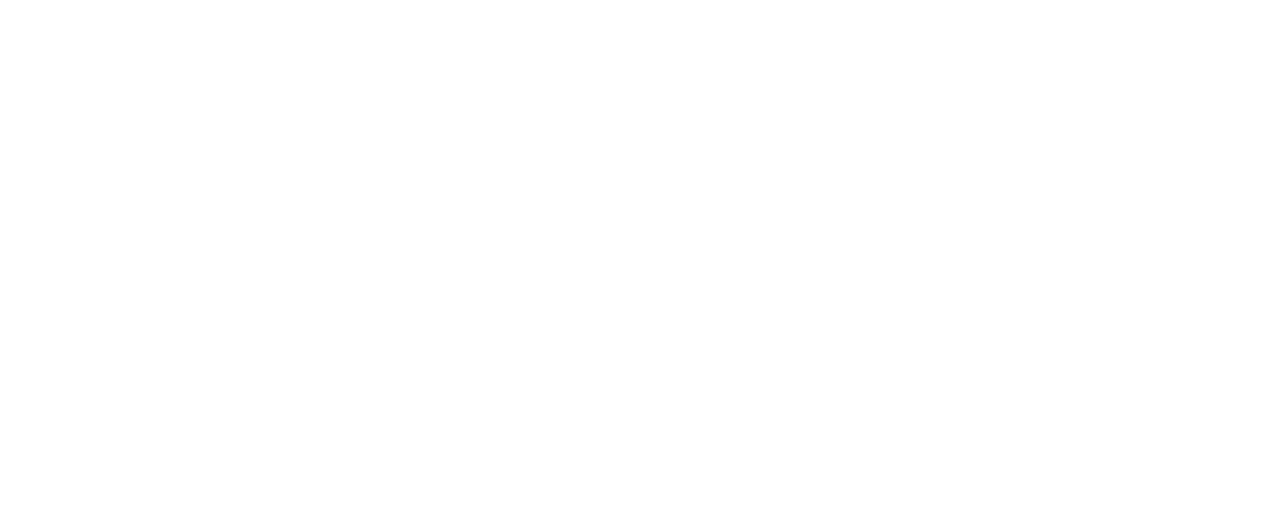
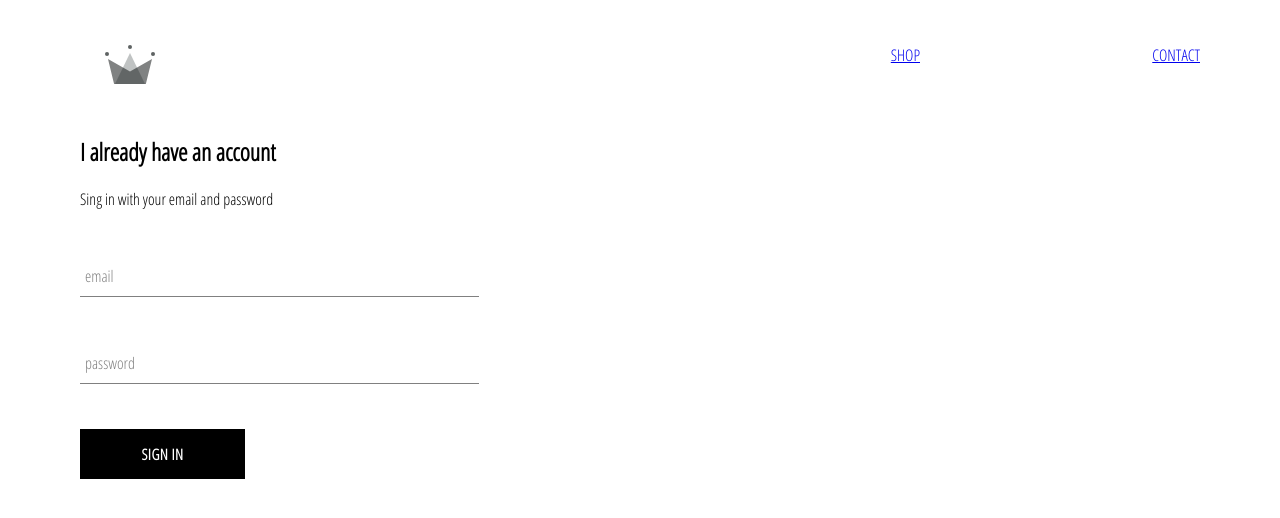
Before and after one commit to subhashsurana/crwn-clothing, a React (Create React App) app: page /signin in a window 1280 px wide. Shown: the top 518 px of the page. Built offline with nearby package versions, Linux system fonts and the light colour scheme.

Commit message:
creating signin page and sign in components, form-input, custom-butto…

```diff
--- a/src/App.js
+++ b/src/App.js
@@ -1,17 +1,23 @@
 import React from 'react';
 import { Switch, Route } from 'react-router-dom';
-import ShopPage from './pages/Shop/shop.component'
+import ShopPage from './pages/Shop/shop.component.jsx'
 
 import './App.css';
+import SignInAndSignUpPage from './pages/sign-in-and-sign-up/sign-in-and-sign-up.component'
 
 import HomePage from './pages/homepage.component';
+
+// eslint-disable-next-line
+import Header from './components/Header/header.component.jsx'
 
 function App() {
   return (
     <div>
+      <Header />
       <Switch>
         <Route exact path='/' component={HomePage} />
         <Route path='/shop' component={ShopPage} />
+        <Route path ='/signin' component={SignInAndSignUpPage} />
       </Switch>
     </div>
   );
--- /dev/null
+++ b/src/components/Header/header.component.jsx
@@ -0,0 +1,27 @@
+import React from 'react';
+import {Link } from 'react-router-dom';
+import {ReactComponent as Logo  } from '../../assets/crown.svg';
+
+
+import './header.styles.scss';
+import { directive } from '@babel/types';
+
+const Header = () => (
+
+    <div className='header'>
+        <Link className='logo-container' to="/">
+            <Logo className="logo " />
+        </Link>
+
+        <div className='options'>
+            <Link className='options' to='/shop'>
+                SHOP
+            </Link>
+            <Link className='options' to='/shop'>
+                CONTACT
+            </Link>
+        </div>
+    </div>
+);
+
+export default Header;
--- /dev/null
+++ b/src/components/Header/header.styles.scss
@@ -0,0 +1,25 @@
+.header {
+    height: 70px;
+    width: 100%;
+    display: flex;
+    justify-content: space-between;
+    margin-bottom: 25px;
+
+    .logo-container {
+      height: 100%;
+      width: 70px;
+      padding: 25px;
+    }
+
+    .options {
+      width: 50%;
+      height: 100%;
+      display: flex;
+      align-items: center;
+      justify-content: flex-end;
+
+      .option {
+        padding: 10px 15px;
+      }
+    }
+  }
--- /dev/null
+++ b/src/components/custom-button/custom-button.component.jsx
@@ -0,0 +1,12 @@
+import React from 'react';
+
+import './custom-button.styles.scss';
+
+const CustomButton = ({children, ...otherProps}) => (
+<button className="custom-button" {...otherProps}>
+{children}
+</button>
+
+);
+
+export default CustomButton;
--- /dev/null
+++ b/src/components/custom-button/custom-button.styles.scss
@@ -0,0 +1,22 @@
+.custom-button {
+    min-width: 165px;
+    width: auto;
+    height: 50px;
+    letter-spacing: 0.5px;
+    line-height: 50px;
+    padding: 0 35px 0 35px;
+    font-size: 15px;
+    background-color: black;
+    color: white;
+    text-transform: uppercase;
+    font-family: 'Open Sans Condensed';
+    font-weight: bolder;
+    border: none;
+    cursor: pointer;
+
+    &:hover {
+      background-color: white;
+      color: black;
+      border: 1px solid black;
+    }
+  }
--- /dev/null
+++ b/src/components/form-input/form-input.component.jsx
@@ -0,0 +1,18 @@
+import React from 'react';
+
+import './form-input.styles.scss';
+
+const FormInput = ( {handleChange, label, ...otherProps}) => (
+
+    <div className='group'>
+        <input className='form-input' onChange={handleChange} {...otherProps} />
+        {
+            label ? (
+            <label className={`${otherProps.value.length ? 'shrink' : ''} form-input-label`}>
+            {label}
+            </label>
+             ) : null}
+    </div>
+);
+
+export default FormInput;
--- /dev/null
+++ b/src/components/form-input/form-input.styles.scss
@@ -0,0 +1,56 @@
+$sub-color: grey;
+$main-color: black;
+
+@mixin shrinkLabel {
+    top: -14px;
+    font-size: 12px;
+    color: $main-color;
+}
+
+.group {
+ position: relative;
+ margin: 45px 0;
+
+
+
+ .form-input {
+   background: none;
+   background-color: white;
+   color: $sub-color;
+   font-size: 18px;
+   padding: 10px 10px 10px 5px;
+   display: block;
+   width: 100%;
+   border: none;
+   border-radius: 0;
+   border-bottom: 1px solid $sub-color;
+   margin: 25px 0;
+
+   &:focus{
+    outline: none;
+   }
+
+   &:focus ~ .form-input-label{
+    @include shrinkLabel();
+    }
+   }
+
+   input[type='password']{
+       letter-spacing: 0.3em;
+   }
+
+   .form-input-label{
+       color: $sub-color;
+       font-size: 16px;
+       font-weight: normal;
+       position: absolute;
+       pointer-events: none;
+       left: 5px;
+       top: 10px;
+       transition: 300ms ease all;
+
+       &.shrink {
+           @include shrinkLabel();
+       }
+   }
+}
--- /dev/null
+++ b/src/components/sign-in/sign-in.component.jsx
@@ -0,0 +1,58 @@
+import React from 'react';
+
+import './sign-in.styles.scss';
+//import SignInAndSignUpPage from '../../pages/sign-in-and-sign-up/sign-in-and-sign-up.component';
+import FormInput from '../form-input/form-input.component';
+import CustomButton from '../custom-button/custom-button.component';
+
+class SignIn extends React.Component {
+    constructor(props) {
+        super(props);
+
+        this.state = {
+            email: '',
+            password: ''
+        }
+    }
+
+    handleSubmit = event => {
+        event.preventDefault();
+        this.setState({ email: '', password: '' })
+    }
+
+    handleChange = event => {
+        const { value, name} = event.target;
+        this.setState( {[name]: value})
+    }
+
+
+    render() {
+        return (
+            <div className='sign-in'>
+                <h2>I already have an account</h2>
+                <span>Sing in with your email and password</span>
+
+                <form onSubmit={this.handleSubmit}>
+                    <FormInput
+                        name="email"
+                        handleChange={this.handleChange}
+                        value={this.state.email}
+                        label="email"
+                        required
+                    />
+                    <FormInput
+                        name="password"
+                        type="password"
+                        value={this.state.password}
+                        handleChange={this.handleChange}
+                        label="password"
+                        required
+                    />
+                    <CustomButton type="Submit">Sign in</CustomButton>
+                </form>
+            </div>
+        );
+    }
+ }
+
+export default SignIn;
--- /dev/null
+++ b/src/components/sign-in/sign-in.styles.scss
@@ -0,0 +1,10 @@
+.sign-in {
+    width: 30vw;
+    display: flex;
+    flex-direction: column;
+
+    .title {
+        margin: 10px 0;
+
+    }
+}
--- /dev/null
+++ b/src/pages/sign-in-and-sign-up/sign-in-and-sign-up.component.jsx
@@ -0,0 +1,12 @@
+import React from 'react';
+import './sign-in-and-sign-up.styles.scss';
+import SignIn from '../../components/sign-in/sign-in.component';
+
+
+const SignInAndSignUpPage = () => (
+    <div className='sign-in-and-sign-up'>
+        <SignIn />
+    </div>
+);
+
+export default SignInAndSignUpPage;
```
Also changed, not shown: src/assets/crown.svg (added), src/pages/sign-in-and-sign-up/sign-in-and-sign-up.styles.scss (added).
